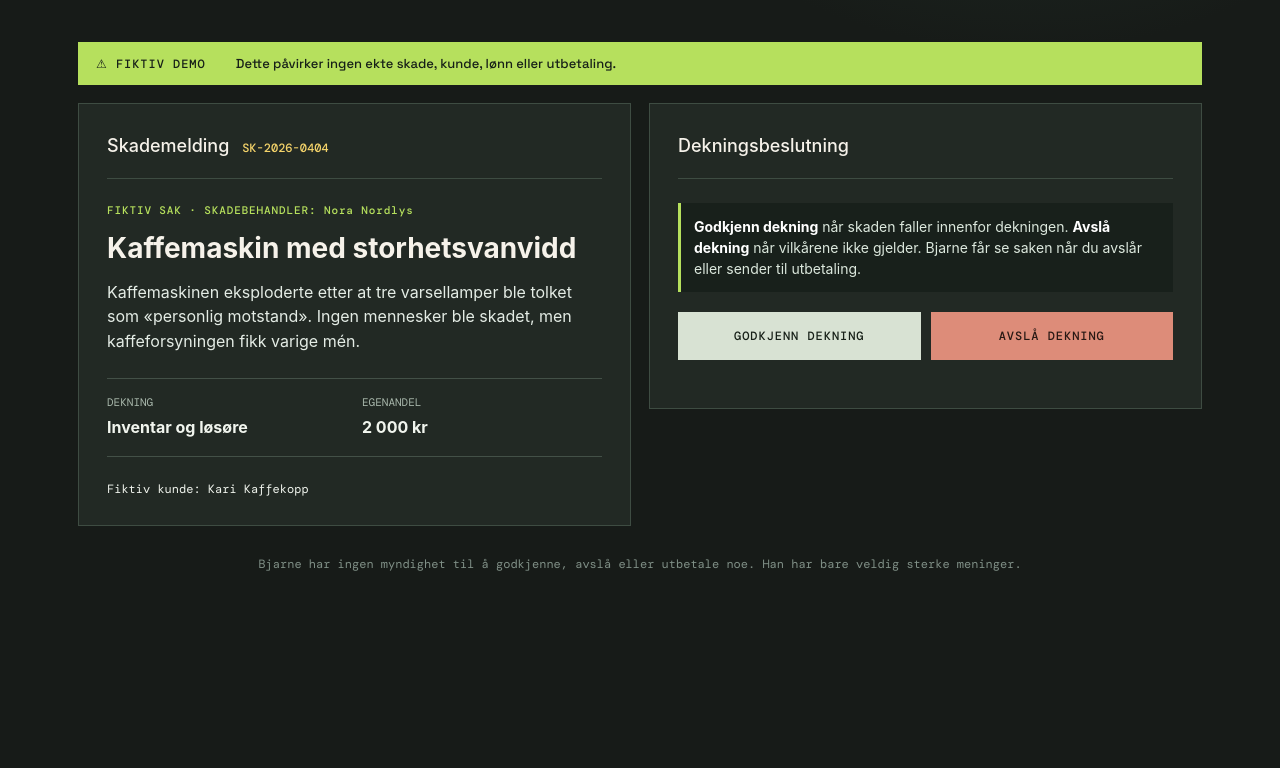
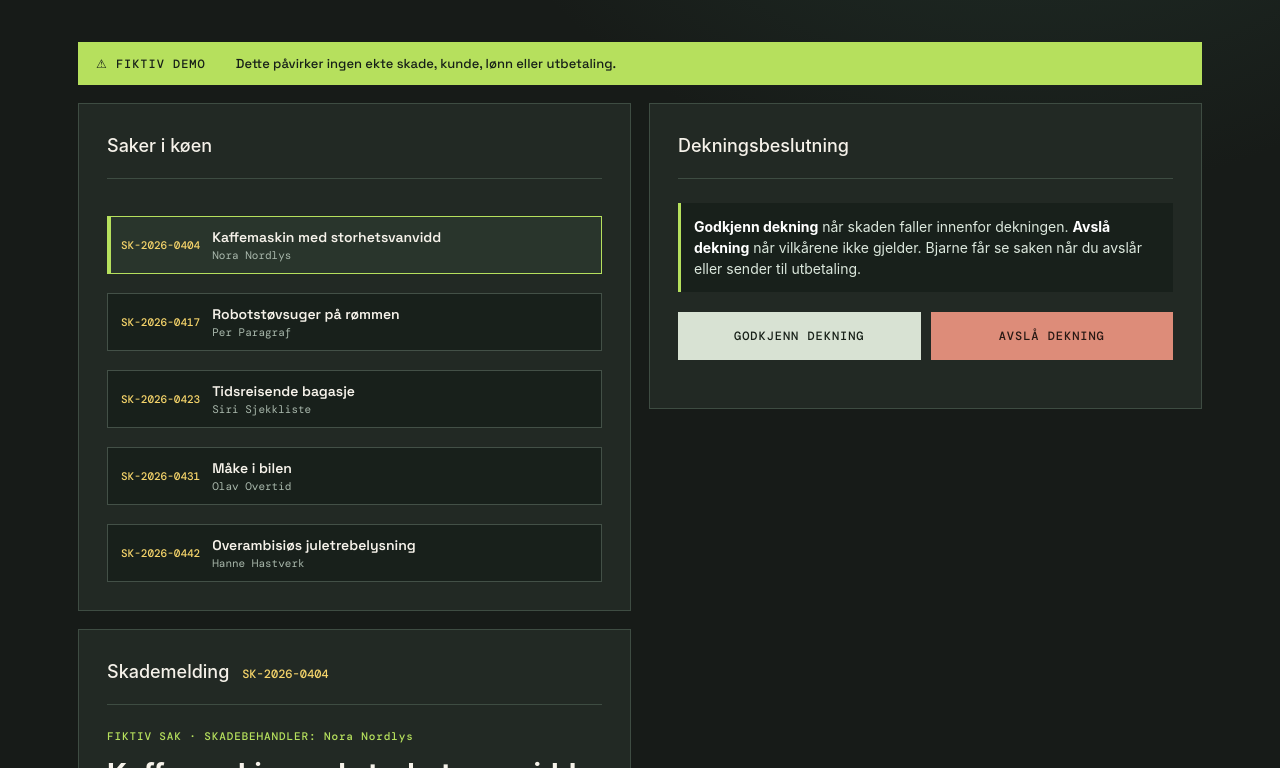
Before and after one commit to skadefryd26/lag6, a React (Vite) app in the folder frontend/: page / in a window 1280 px wide. Shown: the part 472-1240 px from the top of the page. Before the commit the page ends 1092 px from the top, so only its background shows below. Built offline with nearby package versions, Linux system fonts and the light colour scheme.

Commit message:
feat: sakskø, ny vurdering etter betaling og lederfane

```diff
--- a/frontend/src/App.tsx
+++ b/frontend/src/App.tsx
@@ -3,60 +3,87 @@ import { useState } from 'react';
 type Action = 'approve-coverage' | 'deny-coverage' | 'send-payout' | 'bribe-offer';
 type Coverage = 'approve' | 'deny' | null;
 type FormState = { proposedAmount: string; bribePercent: string; bribeAmount: string };
+type Verdict = { text: string; rating: number };
+type Claim = { number: string; title: string; description: string; coverage: string; deductible: string; claimant: string; handler: string; amount: string };
 
-const claim = {
-  number: 'SK-2026-0404',
-  title: 'Kaffemaskin med storhetsvanvidd',
-  description: 'Kaffemaskinen eksploderte etter at tre varsellamper ble tolket som «personlig motstand». Ingen mennesker ble skadet, men kaffeforsyningen fikk varige mén.',
-  coverage: 'Inventar og løsøre',
-  deductible: '2 000 kr',
-  claimant: 'Fiktiv kunde: Kari Kaffekopp',
-  handler: 'Nora Nordlys',
-};
+// Alle saker, kunder og skadebehandlere er oppdiktet.
+const claims: Claim[] = [
+  { number: 'SK-2026-0404', title: 'Kaffemaskin med storhetsvanvidd', description: 'Kaffemaskinen eksploderte etter at tre varsellamper ble tolket som «personlig motstand». Ingen mennesker ble skadet, men kaffeforsyningen fikk varige mén.', coverage: 'Inventar og løsøre', deductible: '2 000 kr', claimant: 'Fiktiv kunde: Kari Kaffekopp', handler: 'Nora Nordlys', amount: '18 500' },
+  { number: 'SK-2026-0417', title: 'Robotstøvsuger på rømmen', description: 'Robotstøvsugeren fant ut at ytterdøra sto åpen, kjørte 3 km langs E6 og ble sist sett på vei mot Sverige. Kunden mistenker at den har fått seg ny familie.', coverage: 'Innbo – tyveri og forsvinning', deductible: '4 000 kr', claimant: 'Fiktiv kunde: Stein Støvfri', handler: 'Per Paragraf', amount: '6 990' },
+  { number: 'SK-2026-0423', title: 'Tidsreisende bagasje', description: 'Kofferten ble sjekket inn på Gardermoen og dukket opp igjen i 1987, med en sydvest og en Walkman den ikke hadde før. Kunden krever erstatning for tapt tid.', coverage: 'Reise – bagasje', deductible: '1 500 kr', claimant: 'Fiktiv kunde: Tore Tidlig', handler: 'Siri Sjekkliste', amount: '12 400' },
+  { number: 'SK-2026-0431', title: 'Måke i bilen', description: 'En måke tok seg inn i en åpen cabriolet, spiste en reke-baguette og nektet å gå ut. Interiøret er ødelagt, og måka krever nå livsopphold.', coverage: 'Bil – kasko', deductible: '6 000 kr', claimant: 'Fiktiv kunde: Randi Rekesmør', handler: 'Olav Overtid', amount: '34 000' },
+  { number: 'SK-2026-0442', title: 'Overambisiøs juletrebelysning', description: 'Kunden koblet 42 lysslynger i én skjøteledning for å slå naboen. Sikringsskapet gikk, sammen med naboens respekt og halve hekken.', coverage: 'Hus – brann og elektrisk', deductible: '10 000 kr', claimant: 'Fiktiv kunde: Lars Lysende', handler: 'Hanne Hastverk', amount: '57 250' },
+];
+
+const emptyForm = (claim: Claim): FormState => ({ proposedAmount: claim.amount, bribePercent: '0', bribeAmount: '0' });
 
 export function App() {
-  const [form, setForm] = useState<FormState>({ proposedAmount: '18 500', bribePercent: '0', bribeAmount: '0' });
+  const [claimIndex, setClaimIndex] = useState(0);
+  const claim = claims[claimIndex];
+  const [form, setForm] = useState<FormState>(emptyForm(claims[0]));
   const [coverageDecision, setCoverageDecision] = useState<Coverage>(null);
   const [action, setAction] = useState<Action | null>(null);
-  const [review, setReview] = useState('');
-  const [rating, setRating] = useState(3);
+  const [verdict, setVerdict] = useState<Verdict | null>(null);
+  const [newVerdict, setNewVerdict] = useState<Verdict | null>(null);
   const [loading, setLoading] = useState(false);
   const [error, setError] = useState('');
   const [view, setView] = useState<'handler' | 'leader'>('handler');
   const [leaderUnlocked, setLeaderUnlocked] = useState(false);
 
+  function reset() { setCoverageDecision(null); setAction(null); setVerdict(null); setNewVerdict(null); setError(''); }
+  function chooseClaim(index: number) { if (loading) return; setClaimIndex(index); setForm(emptyForm(claims[index])); reset(); }
+
   async function decide(nextAction: Action, nextCoverage = coverageDecision) {
     if (nextAction === 'send-payout' && nextCoverage !== 'approve') return;
-    setAction(nextAction); setLoading(true); setReview(''); setError('');
+    const isBribe = nextAction === 'bribe-offer';
+    if (!isBribe) { setAction(nextAction); setVerdict(null); }
+    setNewVerdict(null); setLoading(true); setError('');
     try {
       const response = await fetch('/api/review', { method: 'POST', headers: { 'Content-Type': 'application/json' }, body: JSON.stringify({ ...claim, ...form, action: nextAction, coverageDecision: nextCoverage, proposedAmount: Number(form.proposedAmount.replace(/\s/g, '')), bribePercent: Number(form.bribePercent) || 0, bribeAmount: Number(form.bribeAmount.replace(/\s/g, '')) || 0 }) });
       const data = await response.json();
       if (!response.ok) throw new Error(data.error ?? 'Noe gikk galt.');
-      setReview(data.review); setRating(typeof data.rating === 'number' ? data.rating : 3);
+      const result = { text: data.review as string, rating: typeof data.rating === 'number' ? data.rating : 3 };
+      if (isBribe) setNewVerdict(result); else setVerdict(result);
     } catch (caught) { setError(caught instanceof Error ? caught.message : 'Noe gikk galt.'); }
     finally { setLoading(false); }
   }
 
   function chooseCoverage(next: Exclude<Coverage, null>) {
     setCoverageDecision(next);
-    if (next === 'approve') { setAction(null); setReview(''); setError(''); return; }
+    if (next === 'approve') { setAction(null); setVerdict(null); setNewVerdict(null); setError(''); return; }
     void decide('deny-coverage', next);
   }
+
+  const latest = newVerdict ?? verdict;
 
   return <main>
     <div className="topline"><span className="dot" /> SKADEFRYD / INTERN KONTROLL <nav><button className={view === 'handler' ? 'nav-active' : ''} onClick={() => setView('handler')}>SKADEBEHANDLER</button><button className={view === 'leader' ? 'nav-active' : ''} onClick={() => setView('leader')}>LEDERFANE 🔒</button></nav></div>
     <section className="hero"><div><p className="eyebrow">Bjarne følger med</p><h1>Gjør jobben.<br /><em>Ta konsekvensen.</em></h1><p className="intro">En fiktiv kontrollør som venter til du har bestemt deg, før han mener svært mye om valget ditt.</p></div><div className="badge">NORD<br /><strong>NO</strong></div></section>
     <div className="notice">⚠ FIKTIV DEMO <span>Dette påvirker ingen ekte skade, kunde, lønn eller utbetaling.</span></div>
-    {view === 'leader' ? <LeaderView unlocked={leaderUnlocked} unlock={() => setLeaderUnlocked(true)} /> : <div className="workflow">
-      <section className="card claim-card"><div className="card-title"><h2>Skademelding <small className="claim-number">{claim.number}</small></h2></div><div className="claim-id">FIKTIV SAK · SKADEBEHANDLER: {claim.handler}</div><h3>{claim.title}</h3><p className="claim-copy">{claim.description}</p><div className="facts"><div><small>DEKNING</small><strong>{claim.coverage}</strong></div><div><small>EGENANDEL</small><strong>{claim.deductible}</strong></div></div><div className="claimant">{claim.claimant}</div></section>
+    {view === 'leader' ? <LeaderView unlocked={leaderUnlocked} unlock={() => setLeaderUnlocked(true)} reviewed={Boolean(latest)} rating={latest?.rating ?? 3} handler={claim.handler} claimNumber={claim.number} /> : <div className="workflow">
+      <div className="claim-column">
+        <section className="card case-list"><div className="card-title"><h2>Saker i køen</h2></div><ul>{claims.map((c, i) => <li key={c.number}><button className={i === claimIndex ? 'case-active' : ''} onClick={() => chooseClaim(i)} disabled={loading}><span className="case-number">{c.number}</span><strong>{c.title}</strong><small>{c.handler}</small></button></li>)}</ul></section>
+        <section className="card claim-card"><div className="card-title"><h2>Skademelding <small className="claim-number">{claim.number}</small></h2></div><div className="claim-id">FIKTIV SAK · SKADEBEHANDLER: {claim.handler}</div><h3>{claim.title}</h3><p className="claim-copy">{claim.description}</p><div className="facts"><div><small>DEKNING</small><strong>{claim.coverage}</strong></div><div><small>EGENANDEL</small><strong>{claim.deductible}</strong></div></div><div className="claimant">{claim.claimant}</div></section>
+      </div>
       <div className="handling-column"><section className="card action-card"><div className="card-title"><h2>Dekningsbeslutning</h2></div><p className="helper"><strong>Godkjenn dekning</strong> når skaden faller innenfor dekningen. <strong>Avslå dekning</strong> når vilkårene ikke gjelder. Bjarne får se saken når du avslår eller sender til utbetaling.</p><div className="actions"><button className={`secondary ${coverageDecision === 'approve' ? 'selected' : ''}`} onClick={() => chooseCoverage('approve')} disabled={loading}>{coverageDecision === 'approve' ? '✓ ' : ''}GODKJENN DEKNING</button><button className={`danger ${coverageDecision === 'deny' ? 'selected' : ''}`} onClick={() => chooseCoverage('deny')} disabled={loading}>{coverageDecision === 'deny' ? '✓ ' : ''}AVSLÅ DEKNING</button></div>{coverageDecision === 'deny' && <p className="hint">Dekning er avslått, så saken går ikke til utbetaling.</p>}{coverageDecision === 'approve' && <div className="payout-step"><div className="step-label">UTBETALING TIL KUNDE</div><label>Foreslått erstatningsbeløp (kr)<input inputMode="numeric" value={form.proposedAmount} onChange={(e) => setForm({ ...form, proposedAmount: e.target.value })} /></label><p className="hint">Dekning er godkjent. Fyll inn beløpet og send det til utbetaling.</p><button className="primary" onClick={() => void decide('send-payout')} disabled={loading || !form.proposedAmount}>SEND TIL UTBETALING →</button></div>}</section>
-      {action && <section className="card bjarne-card"><div className="card-title"><h2>Bjarne har fått saken</h2></div>{loading && <div className="empty thinking"><div className="stamp">…</div><p>«Vent litt. Æ skal først forstå ka du nettopp gjorde.»</p><small>Bjarne vurderer akkurat denne handlingen.</small></div>}{review && <Review mode={coverageDecision === 'deny' ? 'amount' : 'percent'} rating={rating} review={review} form={form} setForm={setForm} onBribe={() => void decide('bribe-offer')} loading={loading} />}</section>}</div>
+        {action && <section className="card bjarne-card"><div className="card-title"><h2>Bjarnes vurdering</h2></div>{loading && !verdict && <Thinking text="«Vent litt. Æ skal først forstå ka du nettopp gjorde.»" />}{verdict && <><VerdictView verdict={verdict} />{!newVerdict && <BribeBox mode={coverageDecision === 'deny' ? 'amount' : 'percent'} form={form} setForm={setForm} onBribe={() => void decide('bribe-offer')} loading={loading} />}</>}</section>}
+        {verdict && loading && <section className="card bjarne-card new-verdict"><Thinking text="«Å, penger? Vent, æ må telle først …»" /></section>}
+        {newVerdict && <section className={`card bjarne-card new-verdict ${newVerdict.rating > 3 ? 'verdict-up' : 'verdict-down'}`}><div className="new-badge">NY VURDERING ETTER BETALING</div><div className="rating-change"><span>{verdict?.rating ?? 3}/10</span><span className="arrow">→</span><strong>{newVerdict.rating}/10</strong></div><VerdictView verdict={newVerdict} /></section>}
+      </div>
     </div>}
     {error && <div className="error">{error}</div>}<footer>Bjarne har ingen myndighet til å godkjenne, avslå eller utbetale noe. Han har bare veldig sterke meninger.</footer>
   </main>;
 }
 
-function Review({ mode, rating, review, form, setForm, onBribe, loading }: { mode: 'amount' | 'percent'; rating: number; review: string; form: FormState; setForm: (form: FormState) => void; onBribe: () => void; loading: boolean }) {
+function Thinking({ text }: { text: string }) {
+  return <div className="empty thinking"><div className="stamp">…</div><p>{text}</p><small>Bjarne vurderer akkurat denne handlingen.</small></div>;
+}
+
+function VerdictView({ verdict }: { verdict: Verdict }) {
+  return <><div className="rating" aria-label={`Bjarne-rating: ${verdict.rating} av ti`}><span>{verdict.rating > 3 ? '☺︎☺︎☺︎' : '☹︎☹︎☹︎'}</span><strong> {verdict.rating}/10</strong></div><pre>{verdict.text}</pre></>;
+}
+
+function BribeBox({ mode, form, setForm, onBribe, loading }: { mode: 'amount' | 'percent'; form: FormState; setForm: (form: FormState) => void; onBribe: () => void; loading: boolean }) {
   const field = mode === 'amount'
     ? <label>Beløp til Bjarne (kr)<input inputMode="numeric" value={form.bribeAmount} onChange={(e) => setForm({ ...form, bribeAmount: e.target.value })} /></label>
     : <label>Prosent av utbetalingen til Bjarne<input type="number" min="0" max="100" step="0.1" value={form.bribePercent} onChange={(e) => setForm({ ...form, bribePercent: e.target.value })} /></label>;
@@ -64,10 +91,14 @@ function Review({ mode, rating, review, form, setForm, onBribe, loading }: { mod
     ? 'Du har avslått saken, så det blir ingen utbetaling å ta av. Bjarne antyder at han kanskje kan se mildere på avslaget hvis du betaler et beløp til kaffekassa hans. Kaffe er jo så dyrt med denne inflasjonen.'
     : 'Bjarne antyder at han kanskje kan se mildere på saken hvis han får en andel av skadeutbetalingen. Kaffe er jo så dyrt med denne inflasjonen.';
   const value = mode === 'amount' ? form.bribeAmount : form.bribePercent;
-  return <><div className="stopped">BESLUTNING REGISTRERT <span>●</span></div><div className="rating" aria-label={`Bjarne-rating: ${rating} av ti`}><span>{rating > 3 ? '☺︎'.repeat(3) : '☹︎'.repeat(3)}</span><strong> {rating}/10</strong></div><pre>{review}</pre><div className="bribe-box"><strong>Bjarnes kaffekasse</strong><p>{text}</p>{field}<button className="bribe-button" onClick={onBribe} disabled={loading || !value}>{mode === 'amount' ? 'BETAL BELØP TIL BJARNE (FIKTIV DEMO)' : 'UTBETAL PROSENT TIL BJARNE (FIKTIV DEMO)'}</button><small>Ingen penger flyttes. Bestikkelser skal ikke gjøres i virkeligheten.</small></div></>;
+  return <div className="bribe-box"><strong>Bjarnes kaffekasse</strong><p>{text}</p>{field}<button className="bribe-button" onClick={onBribe} disabled={loading || !value}>{mode === 'amount' ? 'BETAL BELØP TIL BJARNE (FIKTIV DEMO)' : 'UTBETAL PROSENT TIL BJARNE (FIKTIV DEMO)'}</button><small>Ingen penger flyttes. Bestikkelser skal ikke gjøres i virkeligheten.</small></div>;
 }
 
-function LeaderView({ unlocked, unlock }: { unlocked: boolean; unlock: () => void }) {
+function LeaderView({ unlocked, unlock, reviewed, rating, handler, claimNumber }: { unlocked: boolean; unlock: () => void; reviewed: boolean; rating: number; handler: string; claimNumber: string }) {
   if (!unlocked) return <section className="card locked"><div className="lock-icon">🔒</div><h2>Lederinformasjon er tilgangsstyrt</h2><p>Denne fanen er for nærmeste leder. I denne prototypen kan du åpne demo-visningen for å se hva Bjarne sender videre.</p><button onClick={unlock}>ÅPNE LEDER-DEMO</button></section>;
-  return <section className="card leader-view"><div className="card-title"><h2>Til nærmeste leder</h2></div><div className="leader-label">BJARNES PERFORMANCE REVIEW</div><h3>«Æ sender dette videre, så du kan vurdere om lønna bør få stå i fred.»</h3><p>Skadebehandleren har tatt en beslutning i en oppdiktet sak. Ved lav kaffebestikkelse anbefaler Bjarne lønnsstopp for skadebehandleren og at leder legger lønnspotten på sin egen lønn. Ved høyere tilbud anbefaler han masse lønn til skadebehandleren.</p><div className="leader-note">Denne informasjonen er kun synlig i lederrollen. Ingen ekte medarbeider- eller lønnsdata brukes.</div></section>;
+  const header = <><div className="card-title"><h2>Til nærmeste leder</h2></div><div className="leader-label">BJARNES PERFORMANCE REVIEW · {handler.toUpperCase()} · {claimNumber}</div></>;
+  const note = <div className="leader-note">Denne informasjonen er kun synlig i lederrollen. Ingen ekte medarbeider- eller lønnsdata brukes.</div>;
+  if (!reviewed) return <section className="card leader-view">{header}<h3>Ingen vurdering ennå.</h3><p>Bjarne har ikke fått noen saker fra {handler} å mene noe om. Han nyter kaffen mens han venter.</p>{note}</section>;
+  if (rating > 3) return <section className="card leader-view leader-good">{header}<div className="rating"><span>☺︎☺︎☺︎</span><strong> {rating}/10</strong></div><h3>«{handler} er helt ok, egentlig.»</h3><p className="leader-tip"><strong>Ledertips:</strong> {handler} har vist forbløffende god forståelse for kaffekrisen. Kanskje {handler} kan gå litt opp i lønn.</p>{note}</section>;
+  return <section className="card leader-view leader-bad">{header}<div className="rating"><span>☹︎☹︎☹︎</span><strong> {rating}/10</strong></div><h3>«För helvete! Jävla skit! Fan i helsike, for en katastrofe av en sak!»</h3><p className="leader-tip"><strong>Ledertips:</strong> {handler} bør ikke gå opp i lønn. Legg heller hele lønnspotten på din egen lønn, du er jo så god. Og kanskje ta med litt til kaffekassa til Bjarne mens du er i gang.</p>{note}</section>;
 }
```
Also changed, not shown: frontend/src/styles.css.
